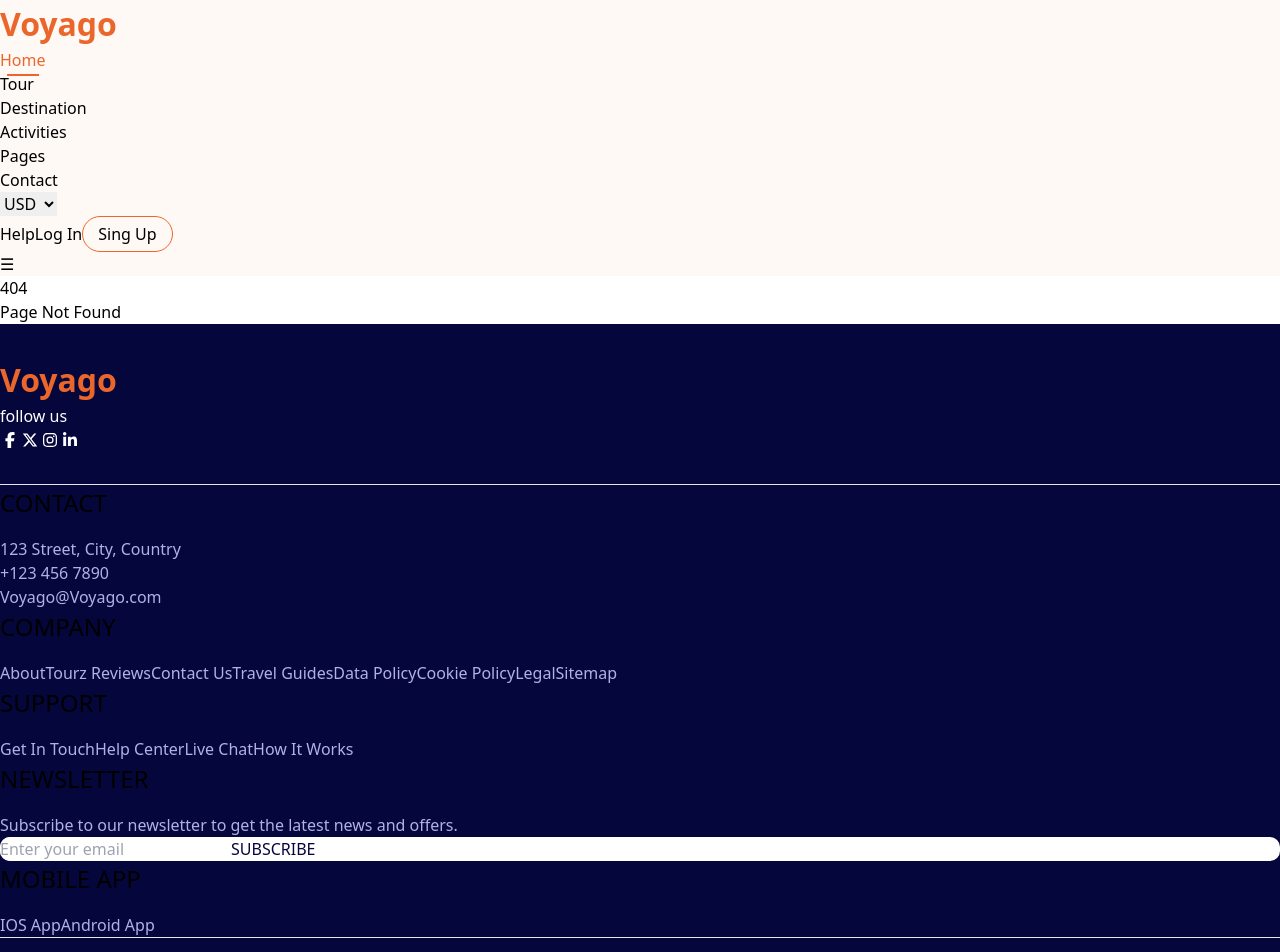
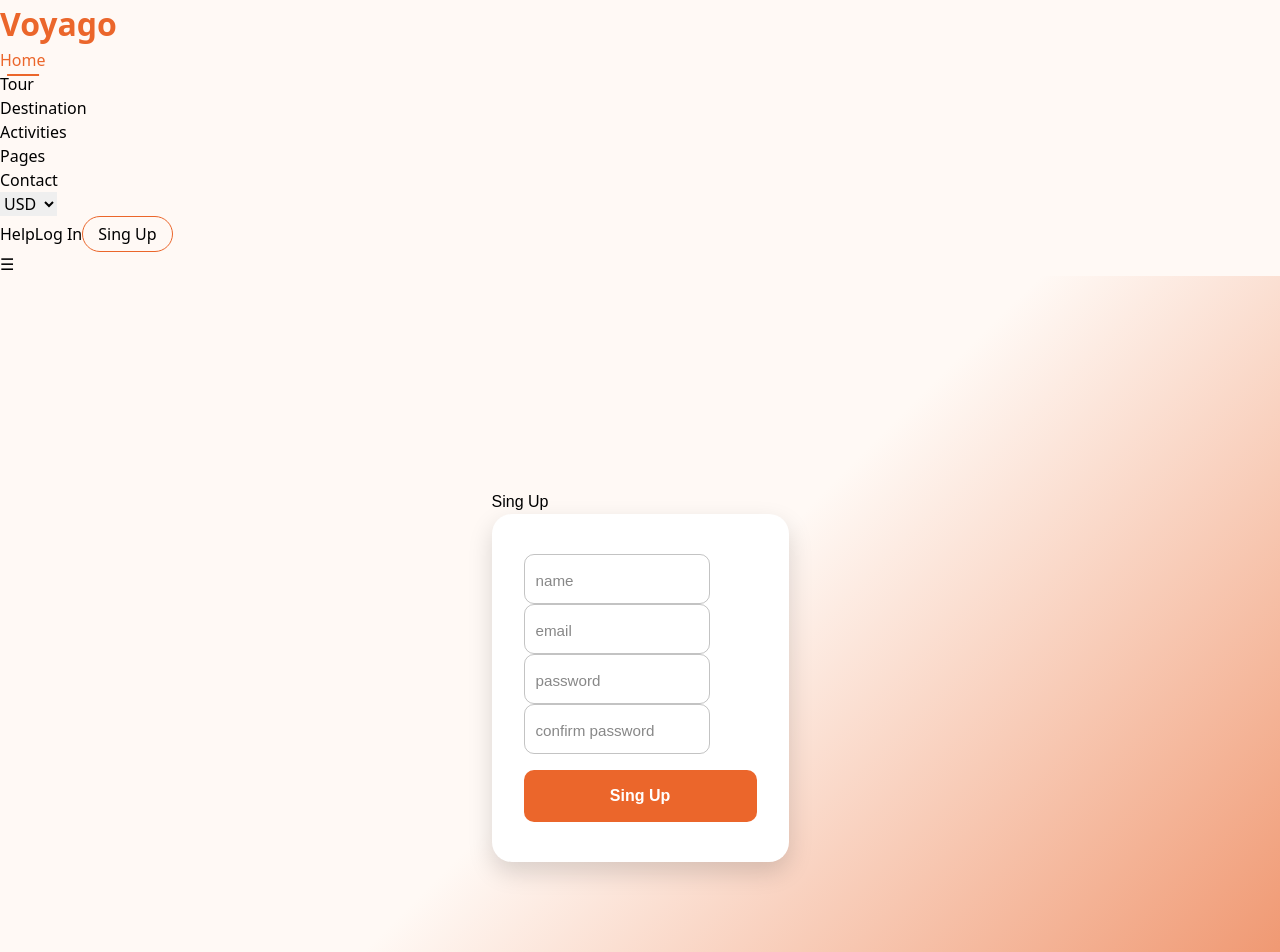
Before and after one commit to ab0bakr1/Voyago, a React (Vite) app: page /SingUp in a window 1280 px wide. Shown: the top 952 px of the page. Built offline with nearby package versions, Linux system fonts and the light colour scheme.

Commit message:
Sing up Done

```diff
--- a/src/App.jsx
+++ b/src/App.jsx
@@ -4,6 +4,7 @@ import About from './assets/pages/About'
 import Menu from './assets/pages/Menu'
 import DetailsPage from './assets/pages/DetailsPage'
 import NoPage from './assets/pages/NoPage'
+import SingUpPage from './assets/pages/SingUpPage'
 
 export default function App() {
   return (
@@ -11,6 +12,8 @@ export default function App() {
       <Route path="/" element={<Home />} />
       <Route path="/about" element={<About />} />
       <Route path="/List" element={<Menu />} />
+      <Route path="/SingUp" element={<SingUpPage />} />
+
       <Route path="/Details/:id" element={<DetailsPage />} />
       <Route path="*" element={<NoPage />} />
 
--- /dev/null
+++ b/src/assets/Componat/SingUp/SingUp.css
@@ -0,0 +1,85 @@
+.SingUp {
+  min-height: 100vh;
+  display: flex;
+  align-items: center;
+  justify-content: center;
+  background: linear-gradient(135deg, #fff9f5,#fff9f5, #ee8c61);
+  font-family: "Poppins", sans-serif;
+}
+
+.SingUp form {
+  background: #fff;
+  padding: 2.5rem 2rem;
+  border-radius: 20px;
+  box-shadow: 0 10px 25px rgba(0, 0, 0, 0.15);
+}
+
+.SingUp h2 {
+  text-align: center;
+  margin-bottom: 1.5rem;
+  color: #eb662b;
+  font-weight: 700;
+}
+
+.SingUp form label {
+  position: relative;
+  display: block;
+  width: 80%;
+}
+
+.SingUp form label input {
+  background-color: transparent;
+  color: #333;
+  width: 100%;
+  padding: 18px 12px 6px;
+  border: 1.5px solid rgba(105, 105, 105, 0.4);
+  border-radius: 10px;
+  outline: 0;
+  font-size: 1rem;
+  transition: border-color 0.3s ease, box-shadow 0.3s ease;
+}
+
+.SingUp form label input:focus {
+  border-color: #eb662b;
+  box-shadow: 0 0 0 3px rgba(235, 102, 43, 0.15);
+}
+
+.SingUp form label span {
+  color: #888;
+  position: absolute;
+  left: 12px;
+  top: 16px;
+  font-size: 0.95rem;
+  pointer-events: none;
+  transition: 0.3s ease;
+}
+
+.SingUp form label input:focus + span,
+.SingUp form label input:valid + span {
+  top: 4px;
+  left: 10px;
+  font-size: 0.75rem;
+  font-weight: 600;
+  color: #eb662b;
+  background: #fff;
+  padding: 0 4px;
+  border-radius: 4px;
+}
+
+.SingUp button {
+  width: 100%;
+  background: #eb662b;
+  border: none;
+  color: #fff;
+  padding: 14px;
+  border-radius: 10px;
+  font-size: 1rem;
+  cursor: pointer;
+  font-weight: 600;
+  margin-top: 1rem;
+  transition: background 0.3s ease;
+}
+
+.SingUp button:hover {
+  background: #d55720;
+}
--- /dev/null
+++ b/src/assets/Componat/SingUp/SingUp.jsx
@@ -0,0 +1,78 @@
+import React, { useState } from 'react'
+import './SingUp.css'
+const SingUp = () => {
+    const [name,setName] = useState('')
+    const [email,setEmail] = useState('')
+    const [password, setPassword] = useState('');
+    const [Cpassword, setCPassword] = useState('');
+    const [error, setError] = useState('');
+    const [success, setSuccess] = useState('');
+
+    const handleSubmit = (e) => {
+        e.preventDefault();
+        // ارسال البيانات للlocal storage
+        const user = { name, email, password };
+
+        // استرجاع البيانات من الlocal storage
+        const users = JSON.parse(localStorage.getItem("users")) || [];
+
+
+        if (!name || !email || !password || !Cpassword) {
+            setError('All fields are required!');
+            setSuccess('');
+            return;
+        }
+        else if (password !== Cpassword) {
+            setError('Passwords do not match!');
+            setSuccess('');
+            return;
+        }
+        else if (users.find((u) => u.email === email)) {
+            setError('Email already exists!');
+            setSuccess('');
+            return;
+        }
+        else {
+            users.push(user);
+            localStorage.setItem('users', JSON.stringify(users));
+            setSuccess('Sing Up successful!');
+            // اعادة تعيين الحقول
+            setName('');
+            setEmail('');
+            setPassword('');
+            setCPassword('');
+            setError('');
+        }
+    }
+  return (
+    <section className='SingUp w-full h-svh flex justify-center items-center relative'>
+        <div className='w-1/2 absolute top-1/2 left-1/2 -translate-x-1/2 -translate-y-1/2 p-5' >
+            <h1 className='text-center text-3xl font-bold mb-5 uppercase text-orange-600'>Sing Up</h1>
+            <form className='flex flex-col justify-center items-center gap-5 w-full' action="">
+                <label htmlFor="name">
+                    <input type="text" placeholder='' id='name' value={name} onChange={(e) => setName(e.target.value)} required />
+                    <span>name</span>
+                </label>
+                <label htmlFor="email">
+                    <input type="email" placeholder='' id='email' value={email} onChange={(e) => setEmail(e.target.value)} required />
+                    <span>email</span>
+                </label>
+                <label htmlFor="password">
+                    <input type="password" placeholder='' id='password' value={password} onChange={(e) => setPassword(e.target.value)} required />
+                    <span>password</span>
+                </label>
+                <label htmlFor="confirm password">
+                    <input type="password" placeholder='' id='confirm password' value={Cpassword} onChange={(e) => setCPassword(e.target.value)} required />
+                    <span>confirm password</span>
+                </label>
+
+                {error && <p className="error text-red-500 text-xl capitalize">{error}</p>}
+                <button type="submit" className='px-5 py-2 rounded-lg bg-orange-600 text-white font-bold uppercase' onClick={handleSubmit}>Sing Up</button>
+                {success && <p className="success text-green-500 text-xl capitalize">{success}</p>}
+            </form>
+        </div>
+    </section>
+  )
+}
+
+export default SingUp
--- /dev/null
+++ b/src/assets/pages/SingUpPage.jsx
@@ -0,0 +1,14 @@
+import React from 'react'
+import Header from '../Componat/Header/Header'
+import SingUp from '../Componat/SingUp/SingUp'
+
+const SingUpPage = () => {
+  return (
+    <>
+    <Header />
+    <SingUp />
+    </>
+  )
+}
+
+export default SingUpPage
```
